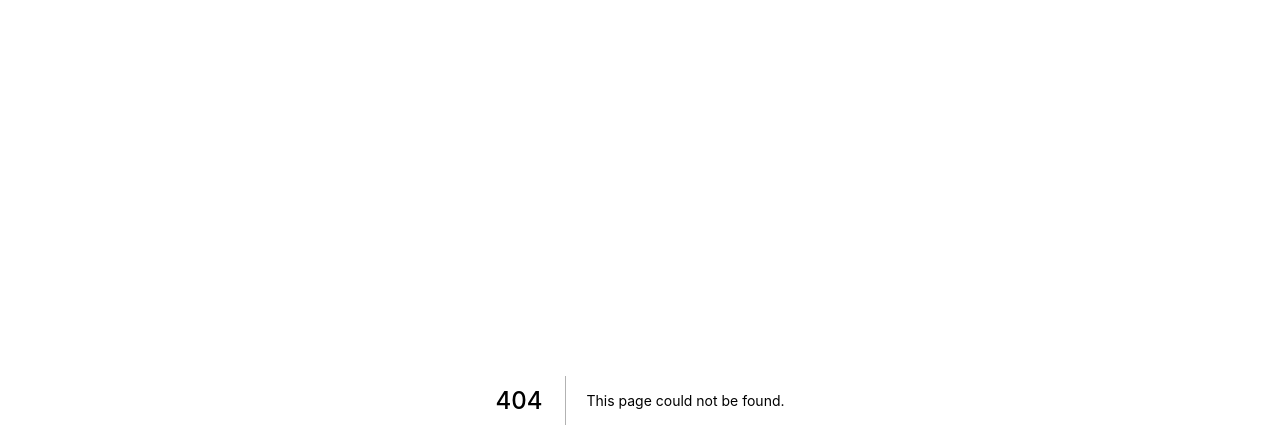
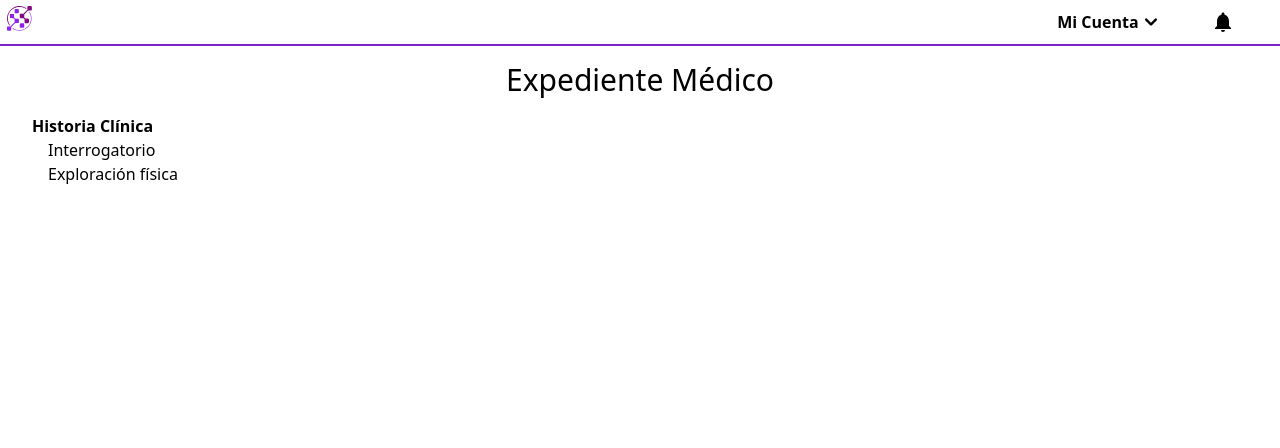
Before and after one commit to IsaiBuzany117/tt_project, a Next.js app: page /crear/expedienteMedico in a window 1280 px wide. Before the commit this address had no page. Shown: the top 448 px of the page. Built offline with nearby package versions, Linux system fonts and the light colour scheme.

Commit message:
Cambios en Expediente

```diff
--- /dev/null
+++ b/pages/crear/expedienteMedico.js
@@ -0,0 +1,38 @@
+import Navbar from "../../components/navprincipal"
+import Head from 'next/head'
+
+const ExpedienteMedico = () => {
+    return (
+        <div className='h-screen'>
+            <Head>
+                <title>Creación Expediente - Médico</title>
+            </Head>
+            <Navbar />
+
+            <div>
+                <h1 className="text-center text-3xl my-4">Expediente Médico</h1>
+                <div className="flex justify-start px-8">
+                    <p>
+                        <b>Historia Clínica</b>
+                    </p>
+                </div>
+                <div className="flex justify-start px-12">
+                    <p>
+                        Interrogatorio
+                    </p>
+
+                </div>
+
+                <div className="flex justify-start px-12">
+                    <p>
+                        Exploración física
+                    </p>
+
+                </div>
+
+            </div>
+        </div>
+    )
+}
+
+export default ExpedienteMedico
--- a/pages/inicio/accesoC.js
+++ b/pages/inicio/accesoC.js
@@ -2,7 +2,7 @@ import Navbar from "../../components/navprincipal"
 import Head from 'next/head'
 import TextField from "../../components/TextField"
 
-const accesoC = () => {
+const AccesoC = () => {
     return (
         <div className='h-screeen'>
             <Head>
@@ -39,4 +39,4 @@ const accesoC = () => {
     )
 }
 
-export default accesoC
+export default AccesoC
--- a/pages/inicio/medico_I.js
+++ b/pages/inicio/medico_I.js
@@ -5,11 +5,11 @@ import { BiSearchAlt } from "react-icons/bi"
 import Link from "next/link"
 
 
-const medico_I = () => {
+const Medico_I = () => {
     return (
         <div className='h-screeen'>
             <Head>
-                <title>Inicio - Medico</title>
+                <title>Inicio - Médico</title>
             </Head>
             <Navbar />
 
@@ -49,7 +49,7 @@ const medico_I = () => {
               </div>
               <div className="flex justify-center mt-16">
                 <div className="grid grid-cols-2 gap-52">
-                  <Link href="/crear">
+                  <Link href="/crear/expedienteMedico">
                     <a>
                       <AiFillPlusCircle className="h-20 w-20 text-purple-600" />
                     </a>
@@ -131,4 +131,4 @@ const medico_I = () => {
     )
 }
 
-export default medico_I
+export default Medico_I
```
